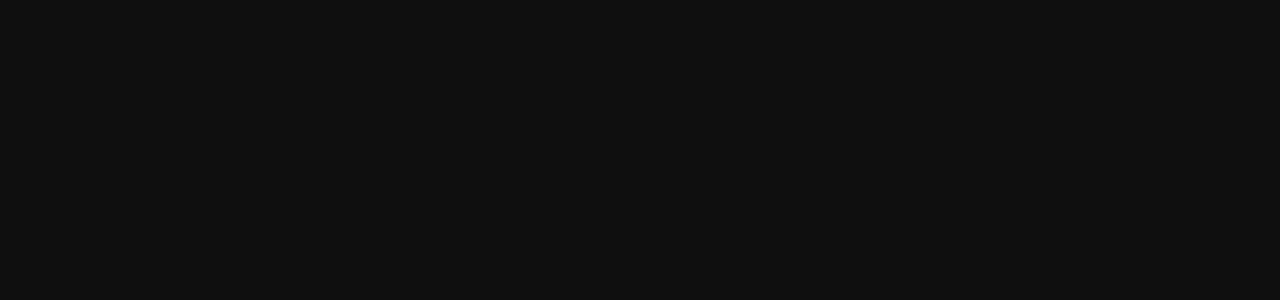
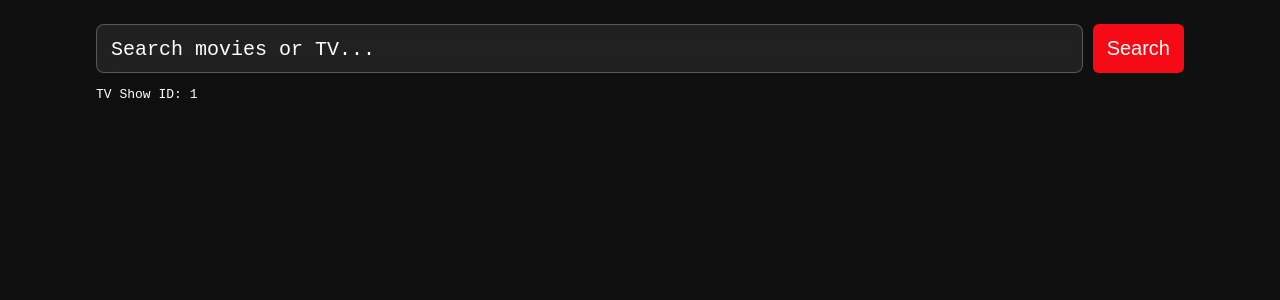
Before and after one commit to wespitia05/ReactJSFavMovieApp, a React (Vite) app in the folder my-react-fav-movie-app/: page /tv/1 in a window 1280 px wide. Before the commit this address had no page. Shown: the top 300 px of the page. Built offline with nearby package versions, Linux system fonts and the light colour scheme.

Commit message:
starting to incorporate tv shows, so far when we click a tv show it takes us to the tv show page and displays the tv show ID

```diff
--- a/my-react-fav-movie-app/src/App.jsx
+++ b/my-react-fav-movie-app/src/App.jsx
@@ -3,6 +3,7 @@
 import MoviePage from "./pages/MoviePage.jsx";
 import SearchResults from "./pages/SearchResults.jsx";
 import PersonPage from "./pages/PersonPage.jsx";
+import TvPage from "./pages/TvPage.jsx";
 
 function App() {
     return (
@@ -12,6 +13,7 @@
                 <Route path="/movie/:id" element={<MoviePage />} />
                 <Route path="/search" element={<SearchResults />} />
                 <Route path="/person/:id" element={<PersonPage />} />
+                <Route path="/tv/:id" element={<TvPage />} />
             </Routes>
         </BrowserRouter>
     );
--- a/my-react-fav-movie-app/src/pages/SearchResults.jsx
+++ b/my-react-fav-movie-app/src/pages/SearchResults.jsx
@@ -61,7 +61,7 @@
         loadResults();
     }, [query]);
 
-    // this function handles when select a movie from the results
+    // this function handles when select a movie or tv from the results
     function handleResultClick(item) {
         if (item.media_type === "movie") {
             navigate(`/movie/${item.id}`);
@@ -69,7 +69,11 @@
             return;
         }
 
-        console.log("TV clicked (route later):", item.id);
+        if (item.media_type === "tv") {
+            navigate(`/tv/${item.id}`);
+            setResults([]); // clears results after we click on a movie
+            return;
+        }
     }
 
     return(
--- a/my-react-fav-movie-app/src/pages/TvPage.jsx
+++ b/my-react-fav-movie-app/src/pages/TvPage.jsx
@@ -0,0 +1,19 @@
+import { useEffect, useState } from "react";
+import { useParams } from "react-router-dom";
+import SearchBar from "../components/SearchBar";
+
+function TvPage() {
+    // get the tv id from the url (/tv/:id)
+    const {id} = useParams();
+
+    return(
+        <>
+            <div className="movie-app">
+                <SearchBar />
+                <p>TV Show ID: {id}</p>
+            </div>
+        </>
+    );
+}
+
+export default TvPage
```
